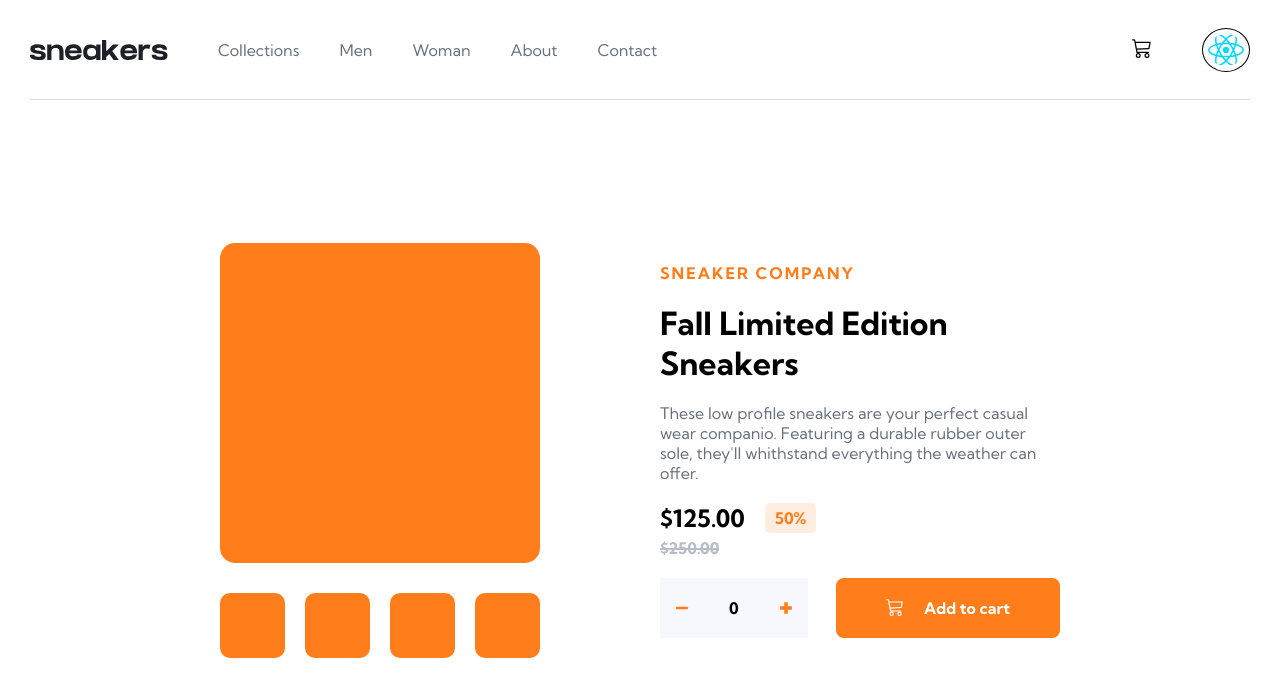
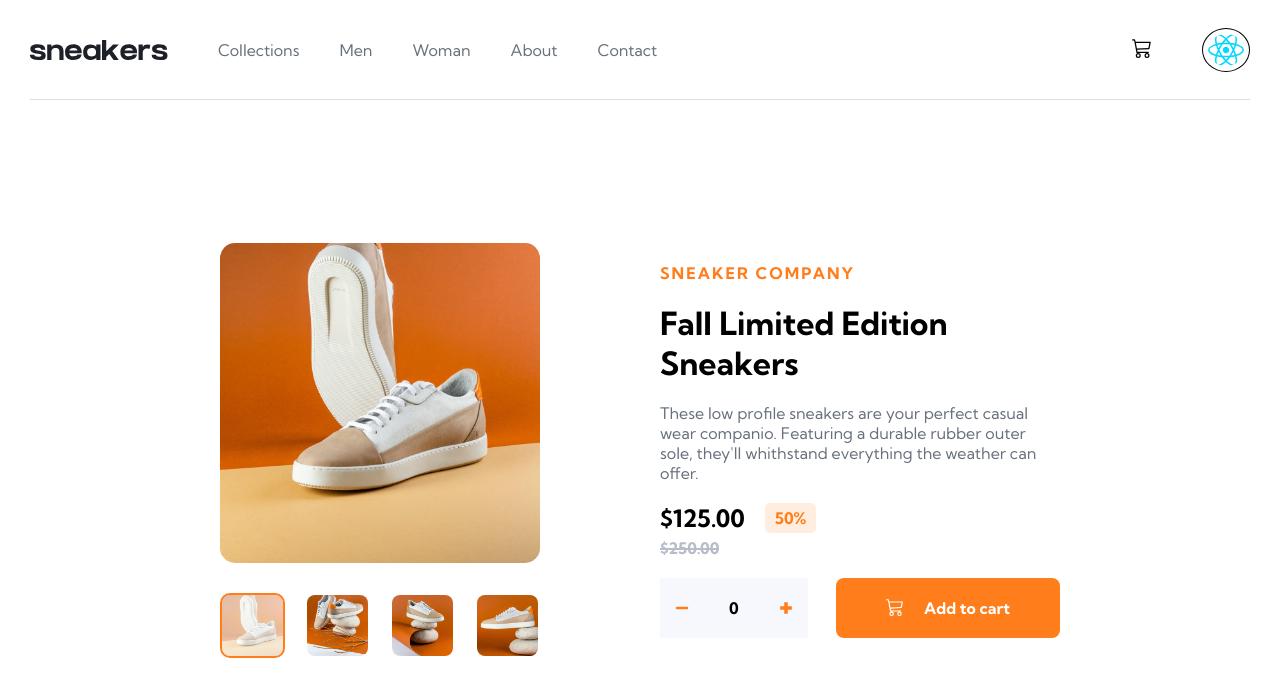
Before and after one commit to GuiGarciaDev/E-commerce-product-page, a React (Vite) app: page / in a window 1280 px wide. Shown: the top 696 px of the page. Built offline with nearby package versions, Linux system fonts and the light colour scheme.

Commit message:
Item preview image controler
Added currentImage state for this component, so when a secondary button is clicked, the main image is changed

```diff
--- /dev/null
+++ b/db.json
@@ -0,0 +1,16 @@
+{
+    "product": {
+        "name": "Fall Limited Edition Sneakers",
+        "description": "These low profile sneakers are your perfect casual wear companio. Featuring a durable rubber outer sole, they'll whithstand everything the weather can offer.",
+        "price": "125.00",
+        "discount": "50%",
+        "normal_price": "250.00",
+        "images": [
+            { "src": "src/assets/image-product-1.jpg" },
+            { "src": "src/assets/image-product-2.jpg" },
+            { "src": "src/assets/image-product-3.jpg" },
+            { "src": "src/assets/image-product-4.jpg" }
+        ]
+    }
+
+}
--- a/src/App.tsx
+++ b/src/App.tsx
@@ -4,8 +4,9 @@ import ItemPreview from './components/item-preview/ItemPreview'
 import Price from './components/price/Price'
 import styles from './styles/App.module.scss'
 import { BsCart3 } from 'react-icons/bs'
-import { BiPlusMedical, BiMinus } from 'react-icons/bi'
+import { BiPlusMedical } from 'react-icons/bi'
 import { FaMinus } from 'react-icons/fa'
+import { product } from '../db.json'
 
 function App() {
   const [quantity, setQuantity] = useState<number>(0);
@@ -17,7 +18,7 @@ function App() {
 
         <div className={styles.content}>
           <div className={styles.left}>
-            <ItemPreview />
+            <ItemPreview imageObj={product.images}/>
           </div>
 
           <div className={styles.right}>
--- a/src/components/item-preview/ItemPreview.tsx
+++ b/src/components/item-preview/ItemPreview.tsx
@@ -1,17 +1,48 @@
 import styles from './index.module.scss'
+import { useState } from 'react'
 
-export default function ItemPreview() {
+interface ItemPreviewProps {
+    imageObj: image[]
+}
+
+interface image {
+    src: string
+}
+
+export default function ItemPreview({ imageObj } : ItemPreviewProps) {
+    const [currentImage, setCurrentImage] = useState<string>(imageObj[0].src);
+
     return (
         <div className={styles.main}>
             <div className={styles.mainImage}>
-                {/* <img src='' alt='item-image'/> */}
+                <img src={currentImage} alt='item-image'/>
                 <div className={styles.OBJETO}></div>
             </div>
             <div className={styles.otherImages}>
-                <div className={styles.OBJ}></div>
-                <div className={styles.OBJ}></div>
-                <div className={styles.OBJ}></div>
-                <div className={styles.OBJ}></div>
+                { imageObj.map(img => {
+                    return (
+                        <button
+                            key={img.src}
+                            onClick={() => setCurrentImage(img.src)}
+                            style={img.src === currentImage
+                                ? {
+                                    border: '2px solid var(--orange)'
+                                }
+                                : {}
+                            }
+                        >
+                            <img
+                                src={img.src} alt='sneaker'
+                                style={img.src === currentImage
+                                    ? {
+                                        filter: ' opacity(0.4)',
+                                    }
+                                    : {}
+                                }
+                            />
+                        </button>
+                    )
+                })}
             </div>
         </div>
     )
--- a/src/components/item-preview/index.module.scss
+++ b/src/components/item-preview/index.module.scss
@@ -9,8 +9,7 @@
     .mainImage {
         display: flex;
 
-
-        .OBJETO {
+        img {
             width: 320px;
             height: 320px;
             background-color: var(--orange);
@@ -22,11 +21,25 @@
         display: flex;
         column-gap: 20px;
 
-        .OBJ {
+        button {
             width: 65px;
             height: 65px;
-            background-color: var(--orange);
             border-radius: 10px;
+            border: 2px solid transparent;
+            overflow: hidden;
+            transition: all .15s linear;
+
+            &:hover {
+                img {
+                    filter: opacity(0.6);
+                }
+            }
+
+            img {
+                width: 65px;
+                height: 65px;
+                object-fit: contain;
+            }
         }
     }
 }
```
